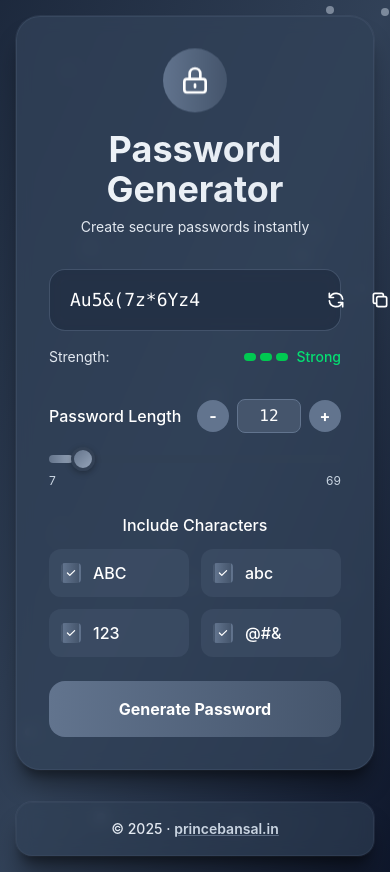
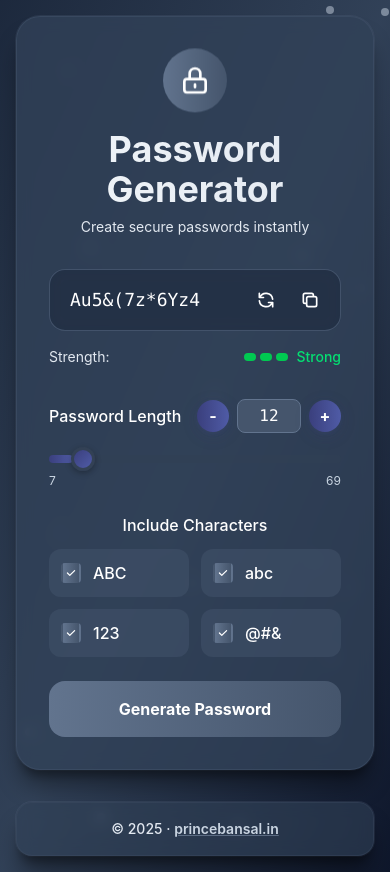
Before and after one commit to princebansal7/password-generator, a React (Vite) app: page / in a window 390 px wide. Built offline with nearby package versions, Linux system fonts and the light colour scheme.

Commit message:
Responsive UI for smaller devices

```diff
--- a/src/App.jsx
+++ b/src/App.jsx
@@ -226,13 +226,13 @@ function App() {
                             <div className="flex items-center bg-slate-800/60 backdrop-blur-sm rounded-2xl p-1 border border-slate-500/50 transition-all duration-300 hover:border-slate-400/70 hover:shadow-lg">
                                 <input
                                     ref={passwordInputRef}
-                                    className="flex-1 bg-transparent text-white text-lg font-mono px-4 py-3 outline-none placeholder-slate-300 placeholder:text-sm"
+                                    className="flex-1 bg-transparent text-white text-lg font-mono px-4 py-3 outline-none placeholder-slate-300 placeholder:text-sm min-w-0"
                                     type="text"
                                     value={password}
                                     placeholder="Password will appear here..."
                                     readOnly
                                 />
-                                <div className="flex items-center gap-2 pr-2">
+                                <div className="flex items-center gap-2 pr-2 flex-nowrap min-w-0">
                                     {/* Reload Button */}
                                     <button
                                         onClick={handleReloadPassword}
@@ -362,7 +362,7 @@ function App() {
                                         setLength(Math.max(7, length - 1))
                                     }
                                     disabled={length <= 7}
-                                    className="w-8 h-8 rounded-full bg-slate-500 hover:bg-slate-400 disabled:opacity-50 disabled:cursor-not-allowed transition-all duration-200 flex items-center justify-center text-white font-bold"
+                                    className="w-8 h-8 pop-btn flex items-center justify-center text-white font-bold"
                                 >
                                     -
                                 </button>
@@ -399,7 +399,7 @@ function App() {
                                         setLength(Math.min(69, length + 1))
                                     }
                                     disabled={length >= 69}
-                                    className="w-8 h-8 rounded-full bg-slate-500 hover:bg-slate-400 disabled:opacity-50 disabled:cursor-not-allowed transition-all duration-200 flex items-center justify-center text-white font-bold"
+                                    className="w-8 h-8 pop-btn flex items-center justify-center text-white font-bold"
                                 >
                                     +
                                 </button>
--- a/src/index.css
+++ b/src/index.css
@@ -1,3 +1,26 @@
+/* Pop-out button style for generate, plus, minus */
+.pop-btn {
+    background: linear-gradient(90deg, #3a3f7d, #4f5ba6);
+    color: #fff;
+    font-weight: bold;
+    box-shadow: 0 4px 16px 0 rgba(58, 63, 125, 0.18),
+        0 1.5px 4px 0 rgba(79, 91, 166, 0.12);
+    border: none;
+    border-radius: 9999px;
+    transition: transform 0.2s, box-shadow 0.2s;
+}
+.pop-btn:hover:not(:disabled) {
+    transform: scale(1.08) translateY(-2px);
+    box-shadow: 0 8px 24px 0 rgba(58, 63, 125, 0.22),
+        0 2px 8px 0 rgba(79, 91, 166, 0.16);
+}
+.pop-btn:active:not(:disabled) {
+    transform: scale(0.98);
+}
+.pop-btn:disabled {
+    opacity: 0.5;
+    cursor: not-allowed;
+}
 @import "tailwindcss";
 
 @keyframes fadeInUp {
@@ -84,7 +107,7 @@
 body {
     margin: 0;
     padding: 0;
-    background: linear-gradient(135deg, #1e293b 0%, #334155 50%, #475569 100%);
+    background: linear-gradient(135deg, #232b4d 0%, #3a3f7d 50%, #4f5ba6 100%);
     min-height: 100vh;
     font-family: "Inter", -apple-system, BlinkMacSystemFont, "Segoe UI", Roboto,
         sans-serif;
@@ -131,7 +154,7 @@ input[type="range"]::before {
     left: 0;
     height: 100%;
     border-radius: 4px;
-    background: linear-gradient(90deg, #64748b, #94a3b8);
+    background: linear-gradient(90deg, #3a3f7d, #4f5ba6);
     transition: width 0.3s ease;
     width: calc(
         (var(--value, 0) - var(--min, 0)) / (var(--max, 100) - var(--min, 0)) *
@@ -145,7 +168,7 @@ input[type="range"]::-webkit-slider-thumb {
     width: 24px;
     height: 24px;
     border-radius: 50%;
-    background: linear-gradient(135deg, #64748b, #94a3b8);
+    background: linear-gradient(135deg, #3a3f7d, #4f5ba6);
     cursor: pointer;
     border: 3px solid #334155;
     box-shadow: 0 2px 6px rgba(0, 0, 0, 0.3);
@@ -157,14 +180,14 @@ input[type="range"]::-webkit-slider-thumb {
 input[type="range"]::-webkit-slider-thumb:hover {
     transform: scale(1.1);
     box-shadow: 0 4px 12px rgba(0, 0, 0, 0.4);
-    background: linear-gradient(135deg, #94a3b8, #cbd5e1);
+    background: linear-gradient(135deg, #4f5ba6, #a5b4fc);
 }
 
 input[type="range"]::-moz-range-thumb {
     width: 24px;
     height: 24px;
     border-radius: 50%;
-    background: linear-gradient(135deg, #64748b, #94a3b8);
+    background: linear-gradient(135deg, #3a3f7d, #4f5ba6);
     cursor: pointer;
     border: 3px solid #334155;
     box-shadow: 0 2px 6px rgba(0, 0, 0, 0.3);
@@ -174,7 +197,7 @@ input[type="range"]::-moz-range-thumb {
 input[type="range"]::-moz-range-thumb:hover {
     transform: scale(1.1);
     box-shadow: 0 4px 12px rgba(0, 0, 0, 0.4);
-    background: linear-gradient(135deg, #94a3b8, #cbd5e1);
+    background: linear-gradient(135deg, #4f5ba6, #a5b4fc);
 }
 
 /* Custom checkbox */
@@ -192,7 +215,7 @@ input[type="checkbox"] {
 }
 
 input[type="checkbox"]:checked {
-    background: linear-gradient(135deg, #64748b, #94a3b8);
+    background: linear-gradient(135deg, #3a3f7d, #4f5ba6);
     border-color: transparent;
     animation: pulse 0.3s ease;
 }
@@ -215,10 +238,33 @@ input[type="checkbox"]:hover {
 
 /* Glass morphism effect */
 .glass {
-    background: rgba(51, 65, 85, 0.2);
+    background: rgba(58, 63, 125, 0.18);
     backdrop-filter: blur(10px);
-    border: 1px solid rgba(100, 116, 139, 0.3);
-    box-shadow: 0 8px 32px rgba(0, 0, 0, 0.3);
+    border: 1px solid rgba(79, 91, 166, 0.25);
+    box-shadow: 0 8px 32px rgba(58, 63, 125, 0.18);
+    /* Pop-out button style for generate, plus, minus */
+    .pop-btn {
+        background: linear-gradient(90deg, #3a3f7d, #4f5ba6);
+        color: #fff;
+        font-weight: bold;
+        box-shadow: 0 4px 16px 0 rgba(58, 63, 125, 0.18),
+            0 1.5px 4px 0 rgba(79, 91, 166, 0.12);
+        border: none;
+        border-radius: 9999px;
+        transition: transform 0.2s, box-shadow 0.2s;
+    }
+    .pop-btn:hover:not(:disabled) {
+        transform: scale(1.08) translateY(-2px);
+        box-shadow: 0 8px 24px 0 rgba(58, 63, 125, 0.22),
+            0 2px 8px 0 rgba(79, 91, 166, 0.16);
+    }
+    .pop-btn:active:not(:disabled) {
+        transform: scale(0.98);
+    }
+    .pop-btn:disabled {
+        opacity: 0.5;
+        cursor: not-allowed;
+    }
 }
 
 /* Floating animation */
```
